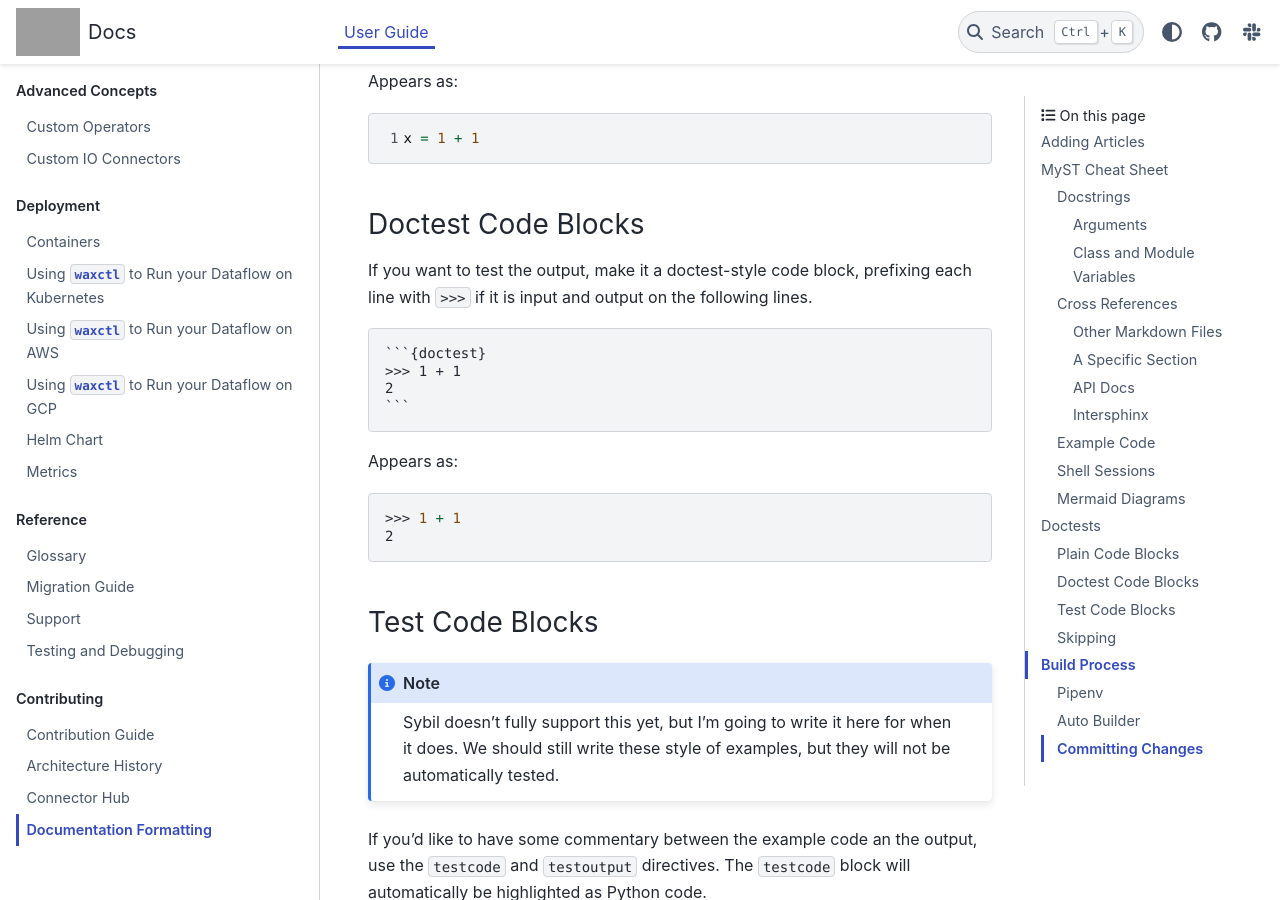
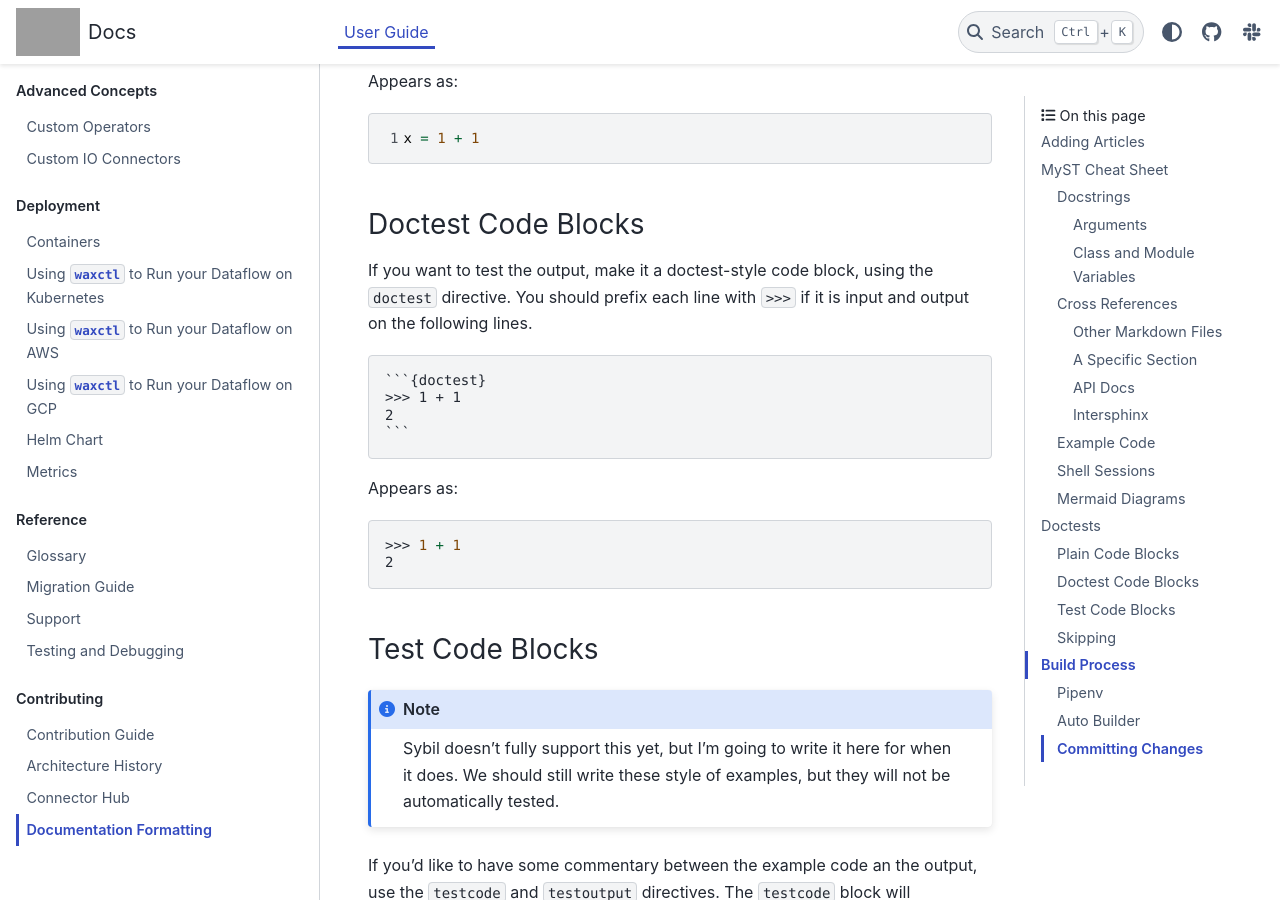
Before and after one commit to bytewax/bytewax, a Sphinx documentation site: the page built from docs/articles/contributing/writing-docs.md, in a window 1280 px wide and 900 px high, scrolled down 8211 px. Built offline with Sphinx 7.4.7 and the PyData theme 0.15.4, drawn with Linux system fonts in a browser that asks for light colours; pages that are not in the unit, such as notebooks, are missing from menus; grey boxes are pictures that could not be loaded.

Commit message:
Recommend using `doctest` directive

`````diff
--- a/docs/articles/contributing/writing-docs.md
+++ b/docs/articles/contributing/writing-docs.md
@@ -357,8 +357,8 @@ x = 1 + 1
 ### Doctest Code Blocks
 
 If you want to test the output, make it a doctest-style code block,
-prefixing each line with `>>>` if it is input and output on the
-following lines.
+using the `doctest` directive. You should prefix each line with `>>>`
+if it is input and output on the following lines.
 
 ````markdown
 ```{doctest}
`````
